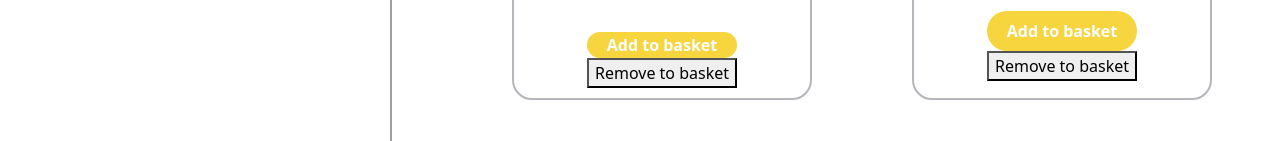
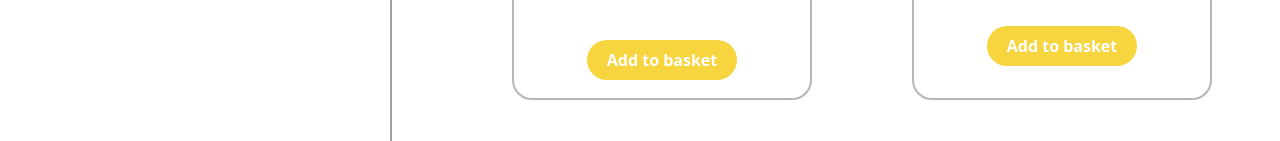
Before and after one commit to GoktugYmsk/interview-project, a React (Create React App) app: page / in a window 1280 px wide. Shown: the part 600-741 px from the top of the page. Built offline with nearby package versions, Linux system fonts and the light colour scheme.

Commit message:
button deleted

```diff
--- a/src/components/content/index.js
+++ b/src/components/content/index.js
@@ -89,7 +89,6 @@ function Content() {
               >
                 Add to basket
               </button>
-              <button>Remove to basket</button>
             </div>
           </div>
         ))}
```
